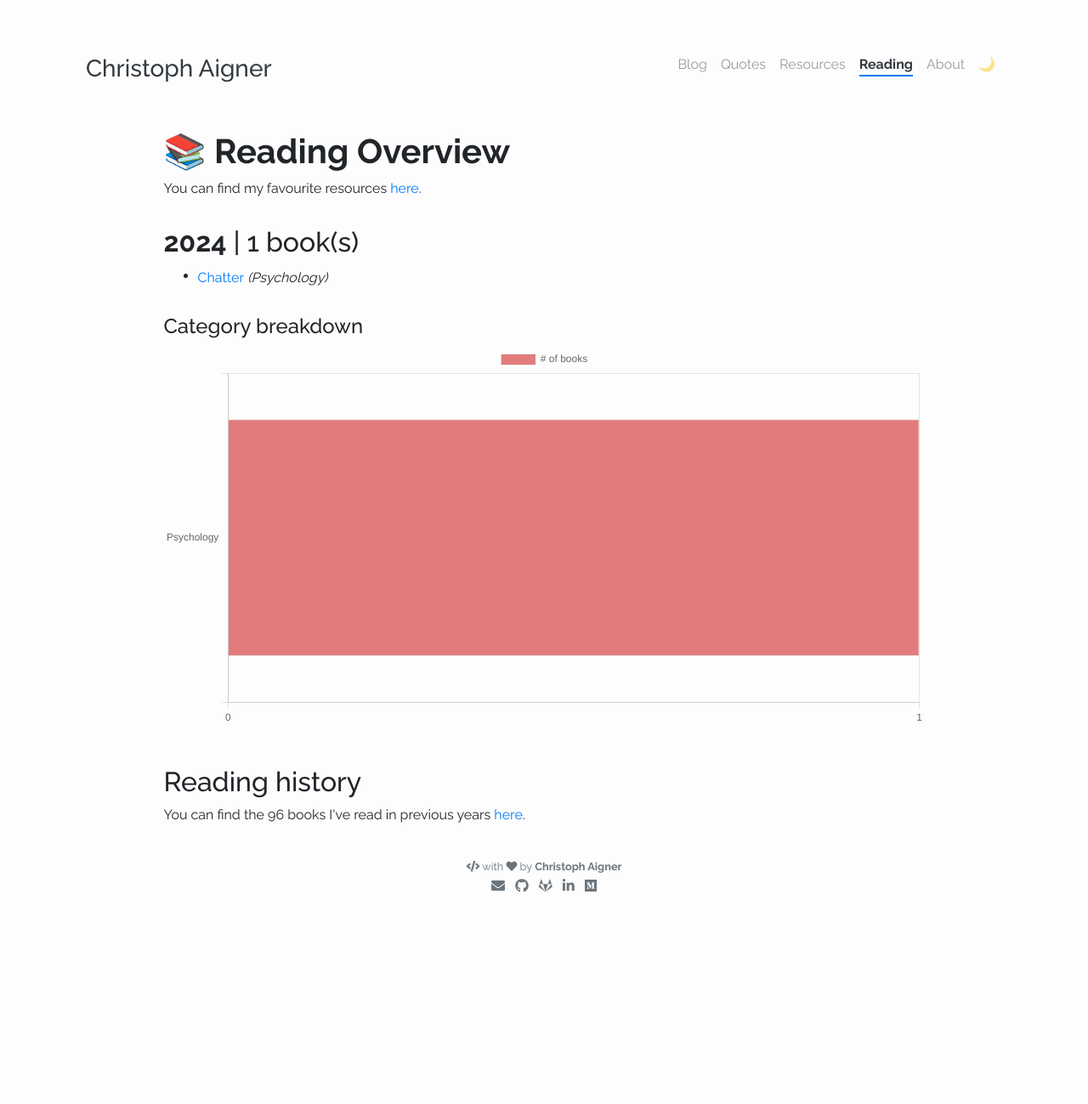
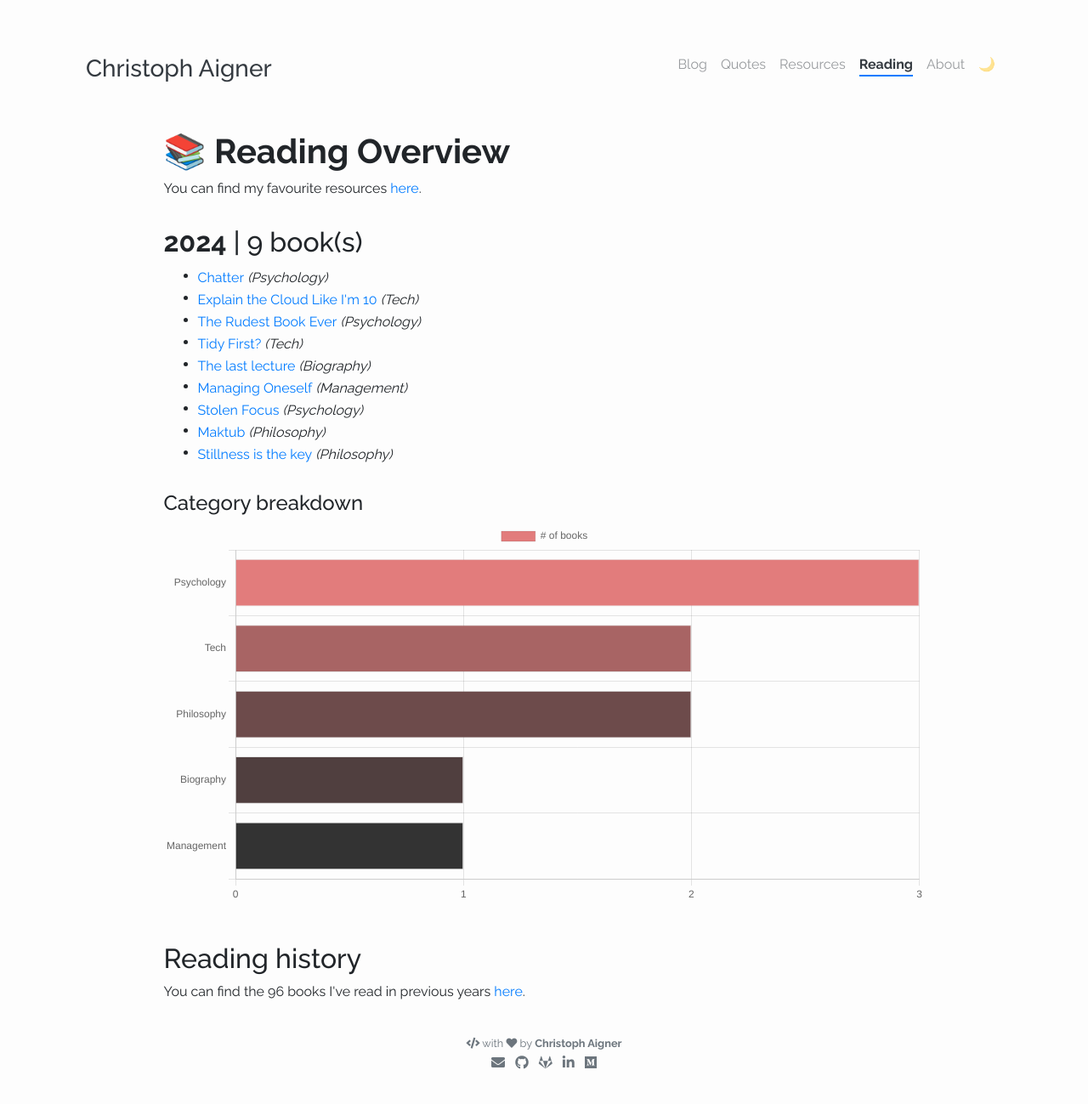
Before and after one commit to christophaigner/christophaigner.github.io, a Jekyll site: the page built from pages/reading.html, in a window 1280 px wide. Shown: the whole page at 85% size. Built offline with Jekyll 4.4.1, drawn with Linux system fonts in a browser that asks for light colours; nearby versions of some CDN libraries; before the commit the page ends 1091 px from its top, so only the background shows below that.

Commit message:
Updated reading list

```diff
--- a/_data/reading/current.yml
+++ b/_data/reading/current.yml
@@ -2,3 +2,35 @@
   url: "https://www.goodreads.com/book/show/53330118-chatter"
   category: Psychology
   finished: true
+- name: "Explain the Cloud Like I'm 10"
+  url: "https://www.goodreads.com/book/show/38598010-explain-the-cloud-like-i-m-10"
+  category: Tech
+  finished: true
+- name: "The Rudest Book Ever"
+  url: "https://www.goodreads.com/book/show/49057616-the-rudest-book-ever"
+  category: Psychology
+  finished: true
+- name: "Tidy First?"
+  url: "https://www.goodreads.com/book/show/171691901-tidy-first"
+  category: Tech
+  finished: true
+- name: "The last lecture"
+  url: "https://www.goodreads.com/book/show/40611510-the-last-lecture"
+  category: Biography
+  finished: true
+- name: "Managing Oneself"
+  url: "https://www.goodreads.com/book/show/2477223.Managing_Oneself"
+  category: Management
+  finished: true
+- name: "Stolen Focus"
+  url: "https://www.goodreads.com/book/show/57933306-stolen-focus"
+  category: Psychology
+  finished: true
+- name: "Maktub"
+  url: "https://www.goodreads.com/book/show/53809.Maktub"
+  category: Philosophy
+  finished: true
+- name: "Stillness is the key"
+  url: "https://www.goodreads.com/book/show/43582733-stillness-is-the-key"
+  category: Philosophy
+  finished: true
```
